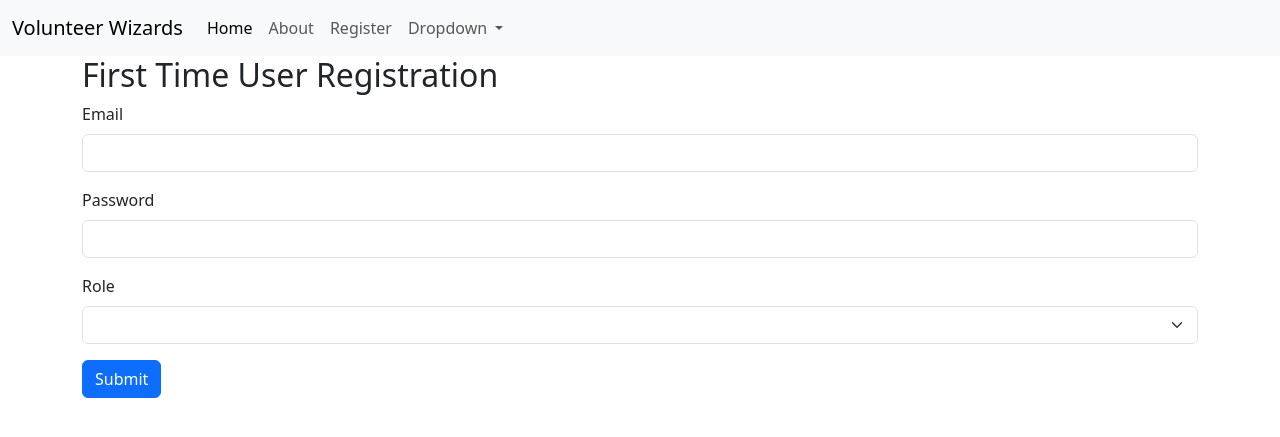
After one commit to joeljoe222/Volunteer_Wizard, a Flask app: page /register in a window 1280 px wide. The commit adds this page. Shown: the top 437 px of the page. Run offline with Flask 3, Linux system fonts and the light colour scheme.

Commit message:
login-page, registration page

```diff
--- a/app.py
+++ b/app.py
@@ -1,13 +1,48 @@
-from flask import Flask, render_template
+from flask import Flask, render_template, request
 
 app = Flask(__name__)
+
+# just sample until DB
+states = [
+    {'code': 'AL', 'name': 'Alabama'},
+    {'code': 'AK', 'name': 'Alaska'},
+
+]
+#sample until DB
+skills = [
+    'Skill 1', 'Skill 2', 'Skill 3', 'Skill 4', 'Skill 5'
+]
 
 @app.route("/")
 def index():
     return render_template("index.html")
 
-@app.route("/about")
+@app.route("/about") # flask url_for
 def about():
     return render_template("about.html")
 
+@app.route("/register")
+def register():
+    return render_template("register.html")
+
+@app.route("/profile", methods=['GET','POST'])
+def profile():
+    # caltures data entered from profile.html
+    if request.method == 'POST':
+
+        full_name = request.form['full_name']
+        address1 = request.form['address1']
+        city = request.form['city']
+        state = request.form['state']
+        zip_code = request.form['zip_code']
+        skills_selected = request.form.getlist('skills')
+        availability = request.form['availability']
+
+        # save to database add later
+
+        return "Profile successfully updated!"
+    return render_template("profile.html", states=states, skills=skills)
+
+
+
 if __name__ == '__main__': app.run(host='0.0.0.0', debug=True) # starts server
--- a/templates/about.html
+++ b/templates/about.html
@@ -1,5 +1,9 @@
 {% extends 'base.html' %} {% block content %}
+
 <div class="container">
     <h1>About Us</h1>
+    <p>New uses please register.</p>
+    <p>Returning users can log in from homepage</p>
 </div>
+
 {% endblock %}
--- a/templates/base.html
+++ b/templates/base.html
@@ -11,29 +11,32 @@
 <body>
     <nav class="navbar navbar-expand-lg bg-body-tertiary">
         <div class="container-fluid">
-            <a class="navbar-brand" href="#">Volunteer Wizards</a>
+            <a class="navbar-brand" href="{{url_for('index')}}">Volunteer Wizards</a>
             <button class="navbar-toggler" type="button" data-bs-toggle="collapse" data-bs-target="#navbarSupportedContent" aria-controls="navbarSupportedContent" aria-expanded="false" aria-label="Toggle navigation">
           <span class="navbar-toggler-icon"></span>
         </button>
             <div class="collapse navbar-collapse" id="navbarSupportedContent">
                 <ul class="navbar-nav me-auto mb-2 mb-lg-0">
                     <li class="nav-item">
-                        <a class="nav-link active" aria-current="page" href="/">Home</a>
+                        <a class="nav-link active" aria-current="page" href="{{url_for('index')}}">Home</a>
                     </li>
                     <li class="nav-item">
-                        <a class="nav-link" href="/about">About</a>
+                        <a class="nav-link" href="{{url_for('about')}}">About</a>
+                    </li>
+                    <li class="nav-item">
+                        <a class="nav-link" href="{{url_for('register')}}">Register</a>
                     </li>
                     <li class="nav-item dropdown">
                         <a class="nav-link dropdown-toggle" href="#" role="button" data-bs-toggle="dropdown" aria-expanded="false">
                 Dropdown
               </a>
                         <ul class="dropdown-menu">
-                            <li><a class="dropdown-item" href="#">Action</a></li>
-                            <li><a class="dropdown-item" href="#">Another action</a></li>
+                            <li><a class="dropdown-item" href="#">coming soon</a></li>
+                            <li><a class="dropdown-item" href="#">coming soon</a></li>
                             <li>
                                 <hr class="dropdown-divider">
                             </li>
-                            <li><a class="dropdown-item" href="#">Something else here</a></li>
+                            <li><a class="dropdown-item" href="#">coming soon</a></li>
                         </ul>
                     </li>
 
--- /dev/null
+++ b/templates/register.html
@@ -0,0 +1,25 @@
+{% extends 'base.html' %} {% block content %}
+
+<div class="container">
+    <h2>First Time User Registration</h2>
+    <form>
+        <div class="mb-3">
+            <label for="email" class="form-label">Email</label>
+            <input type="email" class="form-control" id="email">
+        </div>
+        <div class="mb-3">
+            <label for="password" class="form-label">Password</label>
+            <input type="password" class="form-control" id="password">
+        </div>
+        <div class="mb-3">
+            <label for="role" class="form-label">Role</label>
+            <select class="form-select" aria-label="Default select example">
+                <option selected></option>
+                <option value="1">Volunteer</option>
+                <option value="2">Administrator</option>
+              </select>
+        </div>
+        <button type="submit" class="btn btn-primary">Submit</button>
+    </form>
+
+    {% endblock %}
```
Also changed, not shown: templates/home.html (deleted, +0 -12 lines), templates/index.html (+16 -1 lines), templates/profile.html (added, +49 -0 lines).
